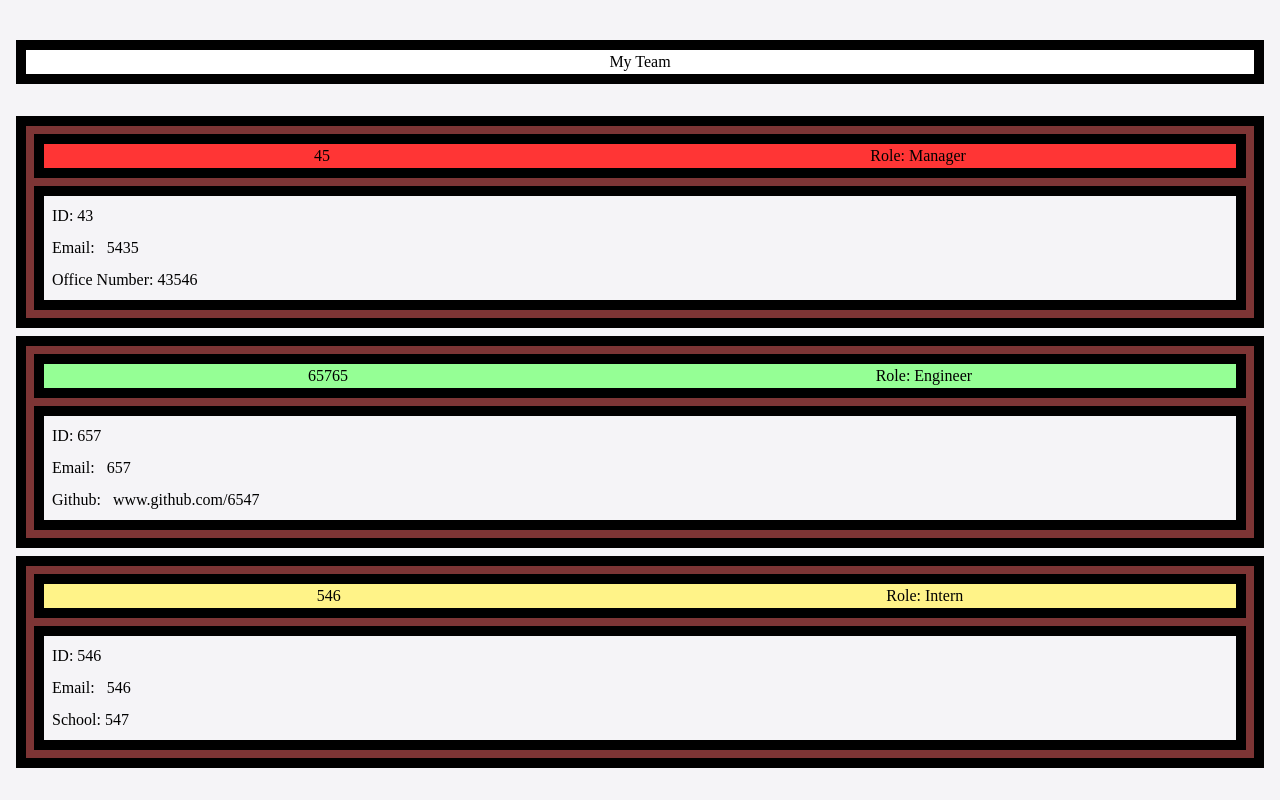
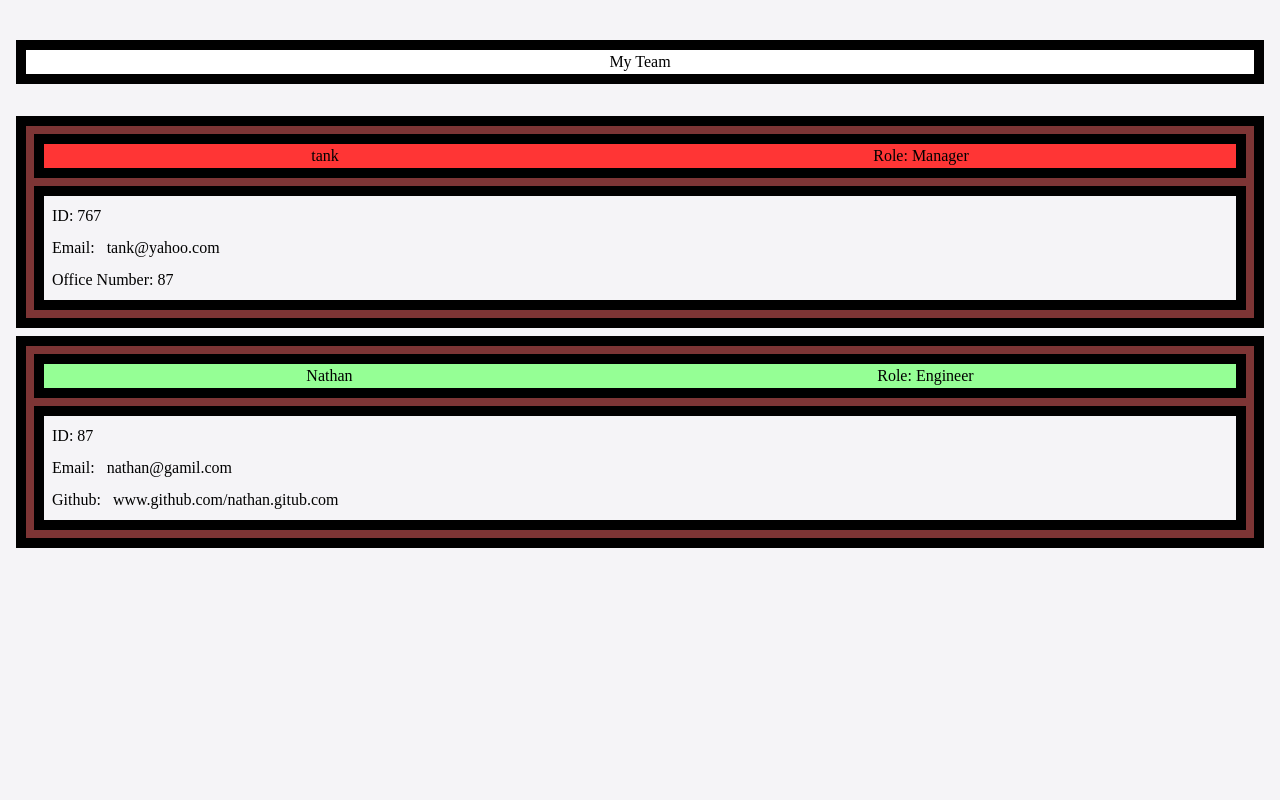
Before and after one commit to Nathanthebacon1/Profile-Generator, a website: page dist/index.html in a window 1280 px wide. Drawn offline with nearby package versions, Linux system fonts and the light colour scheme.

Commit message:
Update index.html

```diff
--- a/dist/index.html
+++ b/dist/index.html
@@ -1,5 +1,4 @@
-
-    <!DOCTYPE html>
+<!DOCTYPE html>
     <html>
       <head>
         <title>Team Profile</title>
@@ -16,45 +15,31 @@
 
     <div id="Manager-card" class="box card">
       <div class="box name-role manager-name">
-        <h2>45</h2>
+        <h2>tank</h2>
         <h3>Role: Manager</h3>
       </div>
       <div class="box employee-info">
         <ul class="list-group">
-          <li class="list-group-item">ID: 43</li>
-          <li class="list-group-item">Email: <a href="mailto:5435">5435</a></li>
-          <li class="list-group-item">Office Number: 43546</li>
+          <li class="list-group-item">ID: 767</li>
+          <li class="list-group-item">Email: <a href="mailto:tank@yahoo.com">tank@yahoo.com</a></li>
+          <li class="list-group-item">Office Number: 87</li>
         </ul>
       </div>
     </div>
 
     <div id="Engineer-card" class="box card">
       <div class="box name-role engineer-name">
-        <h2>65765</h2>
+        <h2>Nathan</h2>
         <h3>Role: Engineer</h3>
       </div>
       <div class="box employee-info">
         <ul class="list-group">
-          <li class="list-group-item">ID: 657</li>
-          <li class="list-group-item">Email: <a href="mailto:657">657</a></li>
+          <li class="list-group-item">ID: 87</li>
+          <li class="list-group-item">Email: <a href="mailto:nathan@gamil.com">nathan@gamil.com</a></li>
 
           <li class="list-group-item">Github:
-          <a href="https://www.github.com/6547" target="_blank">www.github.com/6547</a>
+          <a href="https://www.github.com/nathan.gitub.com" target="_blank">www.github.com/nathan.gitub.com</a>
           </li>
-        </ul>
-      </div>
-    </div>
-
-    <div id="Intern-card" class="box card">
-      <div class="box name-role intern-name">
-        <h2>546</h2>
-        <h3>Role: Intern</h3>
-      </div>
-      <div class="box employee-info">
-        <ul class="list-group">
-          <li class="list-group-item">ID: 546</li>
-          <li class="list-group-item">Email: <a href="mailto:546">546</a></li>
-          <li class="list-group-item">School: 547</li>
         </ul>
       </div>
     </div>
```
